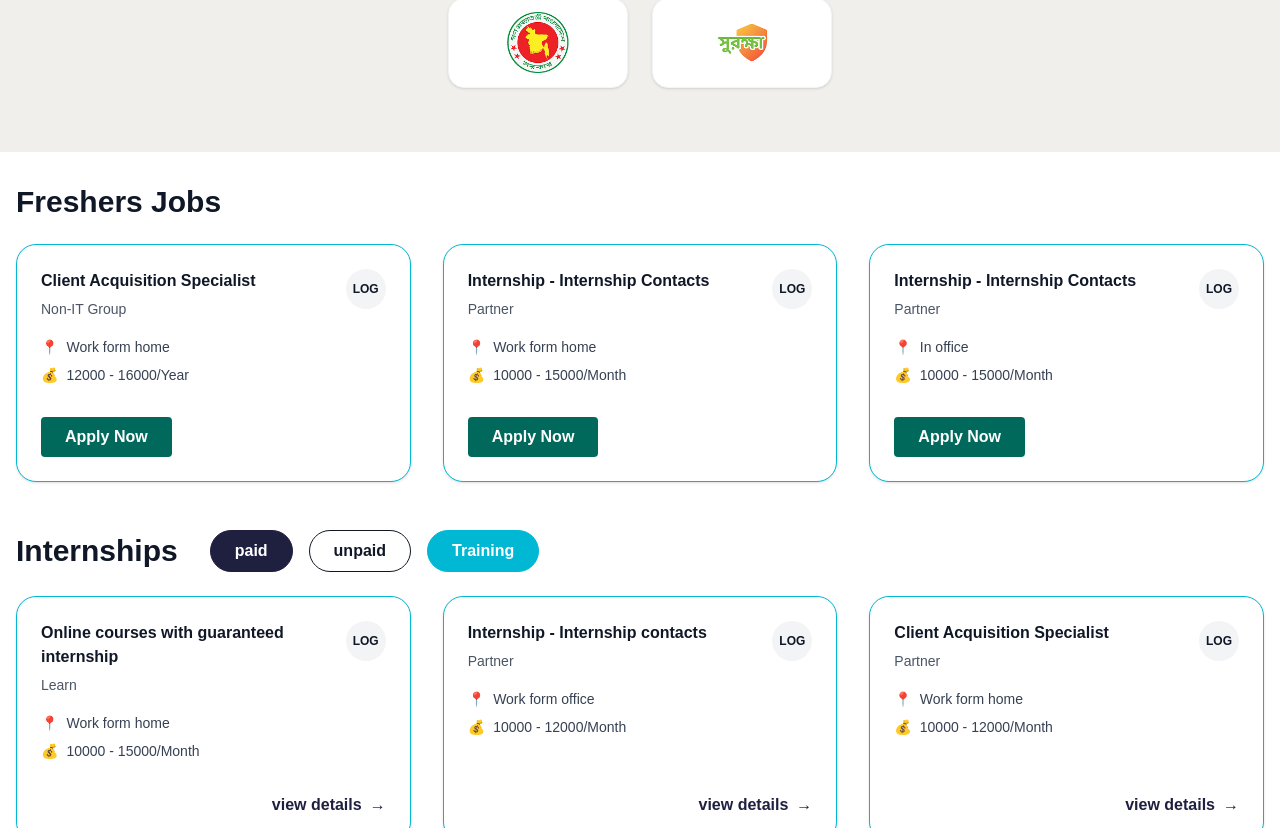
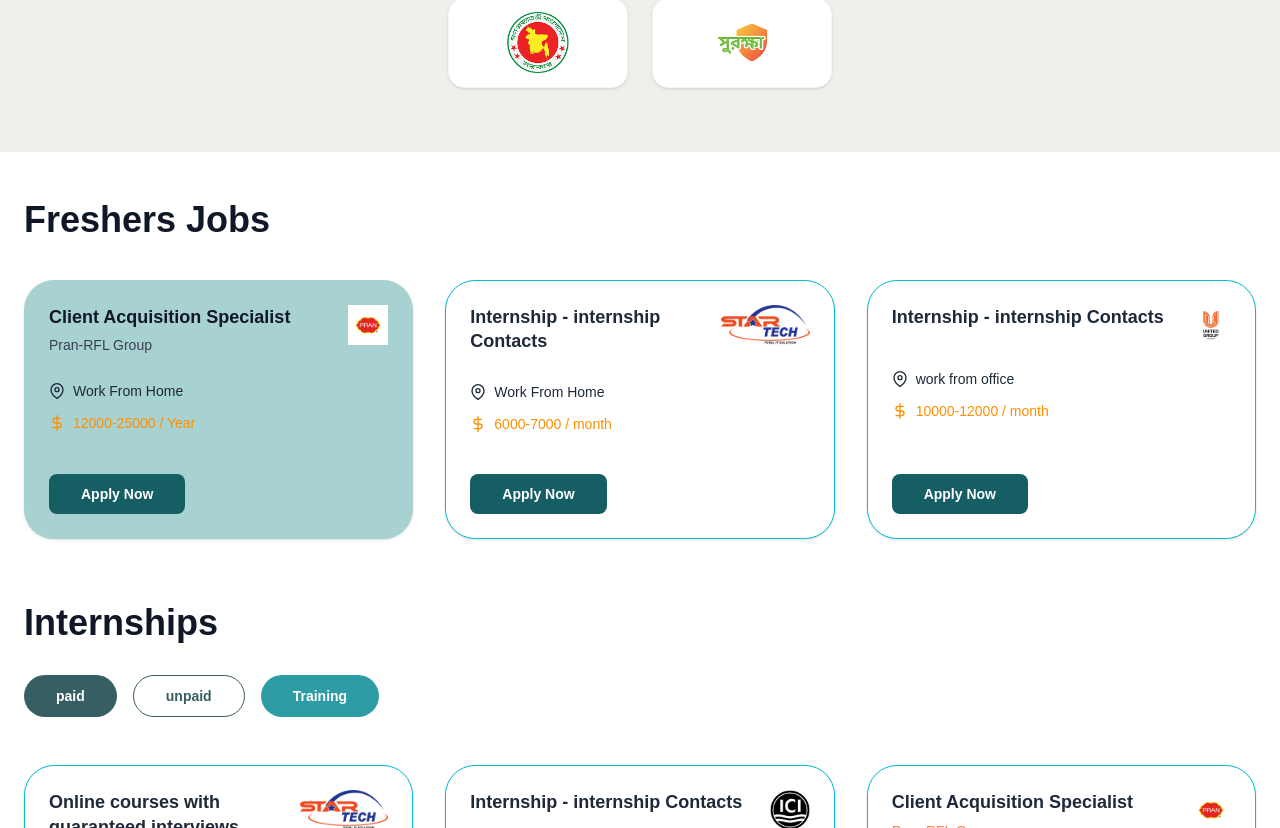
Before and after one commit to StudErn/studern-frontend, a React (Vite) app: page / in a window 1280 px wide. Shown: the part 1512-2340 px from the top of the page. Built offline with nearby package versions, Linux system fonts and the light colour scheme.

Commit message:
freshers and interships w/o filter features

```diff
--- a/src/components/JobsSection.jsx
+++ b/src/components/JobsSection.jsx
@@ -1,34 +1,45 @@
 import React from 'react'
+import logoPran from '../assets/Company job logos/Pran.png'
+import logoStartech from '../assets/Company job logos/Startech.png'
+import logoUnited from '../assets/Company job logos/United.png'
+import logoICI from '../assets/Company job logos/ICI.png'
 
-const JobCard = ({ title, company, type, location, salary, action, isInternship }) => (
-    <div className="bg-white border border-secondary rounded-[20px] p-6 shadow-sm flex flex-col transition-transform hover:-translate-y-1">
-        <div className="flex justify-between items-start mb-4">
-            <div>
-                <h3 className="text-base font-bold mb-1">{title}</h3>
-                <span className="text-sm text-gray-600">{company}</span>
+const JobCard = ({ title, company, location, salary, action, isHighlighted, logo, isInternship }) => (
+    <div className={`rounded-[30px] p-6 flex flex-col h-full border ${isHighlighted ? 'bg-[#A8D1D1] border-transparent' : 'bg-white border-[#00BCD4]'} shadow-sm transition-transform hover:-translate-y-1`}>
+        <div className="flex justify-between items-start mb-6">
+            <div className="flex-1 pr-2">
+                <h3 className={`text-lg font-bold mb-1 leading-snug ${isHighlighted ? 'text-gray-900' : 'text-gray-800'}`}>{title}</h3>
+                <span className={`text-sm ${isHighlighted ? 'text-gray-700' : 'text-[#FF7F50]'}`}>{company}</span>
             </div>
-            <div>
-                {/* Placeholder logo */}
-                <div className="w-10 h-10 bg-gray-100 rounded-full flex items-center justify-center text-xs font-bold">LOG</div>
+            <div className="flex-shrink-0">
+                <img src={logo} alt={`${company} logo`} className="h-10 w-auto object-contain" />
             </div>
         </div>
 
-        <div className="mb-6 flex-1">
-            <p className="text-sm mb-2 flex items-center gap-2 text-gray-700">
-                <span>📍</span> {location}
+        <div className="mb-8 flex-1">
+            <p className="text-sm mb-3 flex items-center gap-2 font-medium text-gray-800">
+                <svg width="16" height="16" viewBox="0 0 24 24" fill="none" stroke="currentColor" strokeWidth="2" strokeLinecap="round" strokeLinejoin="round">
+                    <path d="M21 10c0 7-9 13-9 13s-9-6-9-13a9 9 0 0 1 18 0z"></path>
+                    <circle cx="12" cy="10" r="3"></circle>
+                </svg>
+                {location}
             </p>
-            <p className="text-sm mb-2 flex items-center gap-2 text-gray-700">
-                <span>💰</span> {salary}
+            <p className="text-sm mb-2 flex items-center gap-2 font-medium text-[#FF8F00]">
+                <svg width="16" height="16" viewBox="0 0 24 24" fill="none" stroke="currentColor" strokeWidth="2" strokeLinecap="round" strokeLinejoin="round">
+                    <line x1="12" y1="1" x2="12" y2="23"></line>
+                    <path d="M17 5H9.5a3.5 3.5 0 0 0 0 7h5a3.5 3.5 0 0 1 0 7H6"></path>
+                </svg>
+                {salary}
             </p>
         </div>
 
         <div className="mt-auto">
             {isInternship ? (
-                <button className="text-primary font-semibold flex items-center gap-2 ml-auto">
-                    {action} <span>→</span>
+                <button className="text-[#155e63] font-bold text-sm flex items-center gap-1 ml-auto hover:gap-2 transition-all cursor-pointer">
+                    {action} <span className="text-lg">→</span>
                 </button>
             ) : (
-                <button className="bg-[#00695c] text-white px-6 py-2 rounded font-semibold w-fit">
+                <button className={`${isHighlighted ? 'bg-[#155e63]' : 'bg-[#155e63]'} text-white px-8 py-2.5 rounded-lg font-bold text-sm hover:opacity-90 transition-opacity cursor-pointer`}>
                     {action}
                 </button>
             )}
@@ -37,40 +48,98 @@ const JobCard = ({ title, company, type, location, salary, action, isInternship
 )
 
 const JobsSection = () => {
-    const jobs = [
-        { title: 'Client Acquisition Specialist', company: 'Non-IT Group', location: 'Work form home', salary: '12000 - 16000/Year', action: 'Apply Now' },
-        { title: 'Internship - Internship Contacts', company: 'Partner', location: 'Work form home', salary: '10000 - 15000/Month', action: 'Apply Now' },
-        { title: 'Internship - Internship Contacts', company: 'Partner', location: 'In office', salary: '10000 - 15000/Month', action: 'Apply Now' }
+    const freshersJobs = [
+        {
+            title: 'Client Acquisition Specialist',
+            company: 'Pran-RFL Group',
+            location: 'Work From Home',
+            salary: '12000-25000 / Year',
+            action: 'Apply Now',
+            logo: logoPran,
+            isHighlighted: true
+        },
+        {
+            title: 'Internship - internship Contacts',
+            company: '',
+            location: 'Work From Home',
+            salary: '6000-7000 / month',
+            action: 'Apply Now',
+            logo: logoStartech,
+            isHighlighted: false
+        },
+        {
+            title: 'Internship - internship Contacts',
+            company: '',
+            location: 'work from office',
+            salary: '10000-12000 / month',
+            action: 'Apply Now',
+            logo: logoUnited,
+            isHighlighted: false
+        }
     ]
 
     const internships = [
-        { title: 'Online courses with guaranteed internship', company: 'Learn', location: 'Work form home', salary: '10000 - 15000/Month', action: 'view details', isInternship: true },
-        { title: 'Internship - Internship contacts', company: 'Partner', location: 'Work form office', salary: '10000 - 12000/Month', action: 'view details', isInternship: true },
-        { title: 'Client Acquisition Specialist', company: 'Partner', location: 'Work form home', salary: '10000 - 12000/Month', action: 'view details', isInternship: true }
+        {
+            title: 'Online courses with guaranteed interviews',
+            company: '',
+            location: 'Work From Home',
+            salary: '10000-15000 / month',
+            action: 'view details',
+            logo: logoStartech,
+            isHighlighted: false,
+            isInternship: true
+        },
+        {
+            title: 'Internship - internship Contacts',
+            company: '',
+            location: 'work from office',
+            salary: '10000-12000 / month',
+            action: 'view details',
+            logo: logoICI,
+            isHighlighted: false,
+            isInternship: true
+        },
+        {
+            title: 'Client Acquisition Specialist',
+            company: 'Pran-RFL Group',
+            location: 'Work From Home',
+            salary: '10000-12000 / month',
+            action: 'view details',
+            logo: logoPran,
+            isHighlighted: false,
+            isInternship: true
+        }
     ]
 
     return (
-        <section className="py-8 bg-white">
-            <div className="container mx-auto px-4">
+        <section className="py-12 bg-white">
+            <div className="container mx-auto px-6">
 
                 {/* Freshers Jobs */}
-                <div className="mb-12">
-                    <h2 className="text-3xl font-bold mb-6 text-gray-900">Freshers Jobs</h2>
+                <div className="mb-16">
+                    <h2 className="text-4xl font-bold mb-10 text-gray-900">Freshers Jobs</h2>
                     <div className="grid grid-cols-1 md:grid-cols-2 lg:grid-cols-3 gap-8">
-                        {jobs.map((job, idx) => <JobCard key={idx} {...job} />)}
+                        {freshersJobs.map((job, idx) => <JobCard key={idx} {...job} />)}
                     </div>
                 </div>
 
                 {/* Internships */}
-                <div className="mb-12">
-                    <div className="flex flex-col md:flex-row md:items-center gap-4 md:gap-8 mb-6">
-                        <h2 className="text-3xl font-bold text-gray-900">Internships</h2>
-                        <div className="flex gap-4 overflow-x-auto pb-2 md:pb-0">
-                            <button className="px-6 py-2 rounded-full border border-primary bg-primary text-white font-semibold transition-all whitespace-nowrap">paid</button>
-                            <button className="px-6 py-2 rounded-full border border-gray-900 font-semibold transition-all whitespace-nowrap">unpaid</button>
-                            <button className="px-6 py-2 rounded-full border border-secondary bg-secondary text-white font-semibold transition-all whitespace-nowrap">Training</button>
-                        </div>
+                <div>
+                    <h2 className="text-4xl font-bold mb-8 text-gray-900">Internships</h2>
+
+                    {/* Filter Buttons */}
+                    <div className="flex gap-4 mb-10 overflow-x-auto pb-2">
+                        <button className="px-8 py-2.5 rounded-full bg-[#375e63] text-white font-bold text-sm hover:opacity-90 transition-opacity whitespace-nowrap cursor-pointer">
+                            paid
+                        </button>
+                        <button className="px-8 py-2.5 rounded-full border border-[#375e63] text-[#375e63] bg-white font-bold text-sm hover:bg-gray-50 transition-colors whitespace-nowrap cursor-pointer">
+                            unpaid
+                        </button>
+                        <button className="px-8 py-2.5 rounded-full bg-[#2E9CA5] text-white font-bold text-sm hover:opacity-90 transition-opacity whitespace-nowrap cursor-pointer">
+                            Training
+                        </button>
                     </div>
+
                     <div className="grid grid-cols-1 md:grid-cols-2 lg:grid-cols-3 gap-8">
                         {internships.map((job, idx) => <JobCard key={idx} {...job} />)}
                     </div>
```
